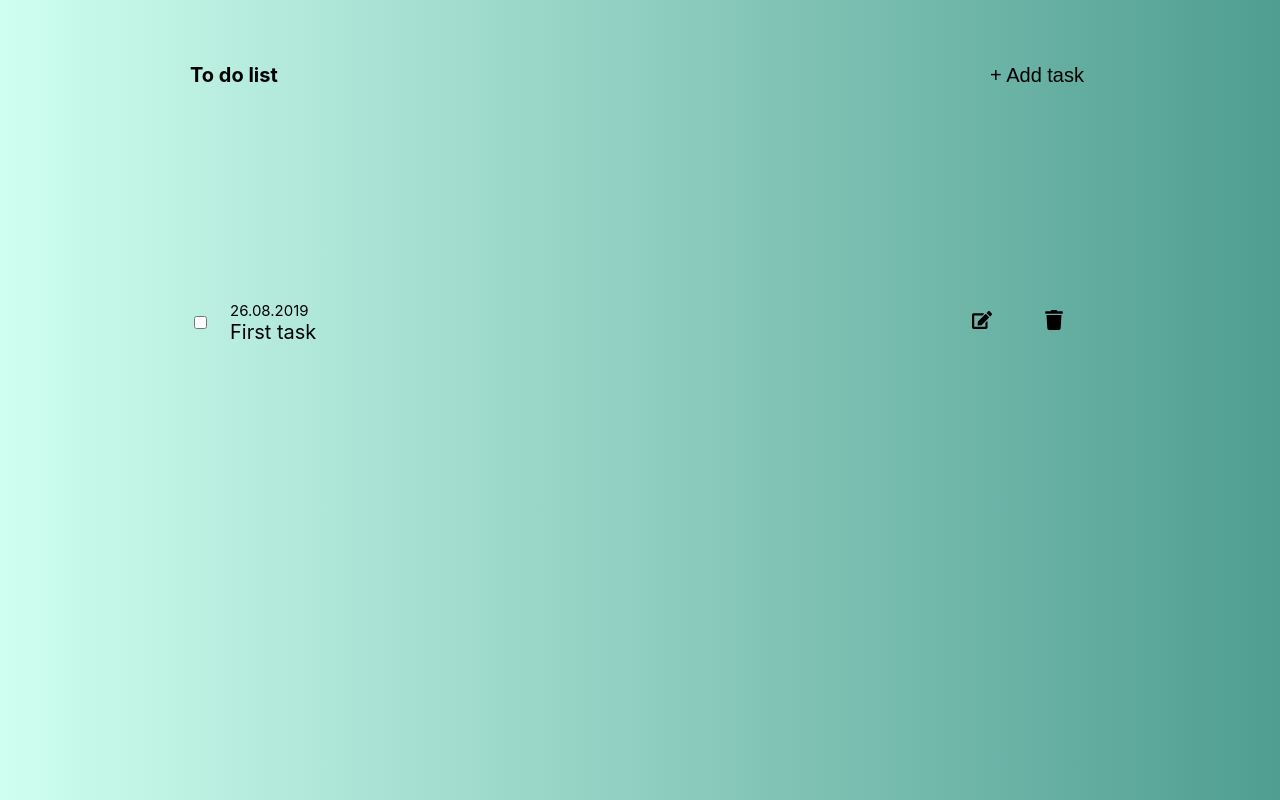
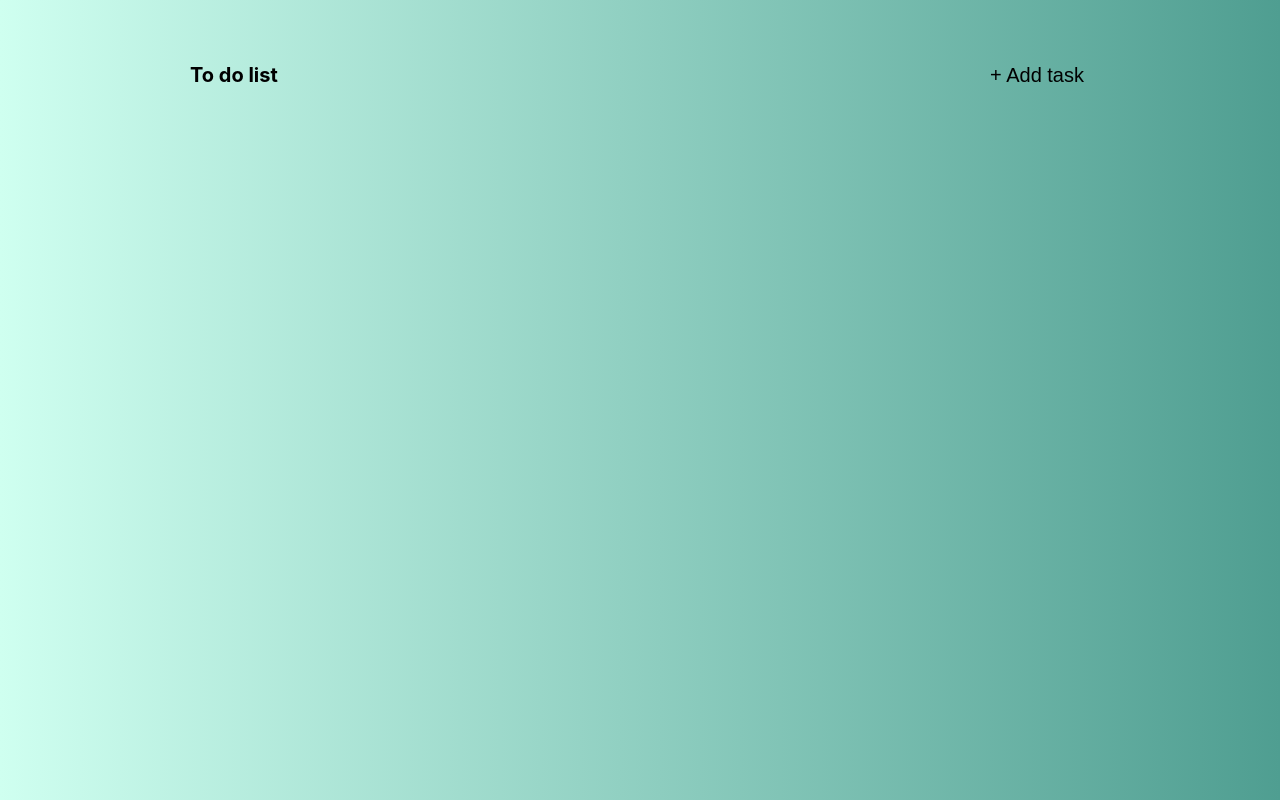
Before and after one commit to tatyana-sender/to-do-list, a React (Create React App) app: page / in a window 1280 px wide. Built offline with nearby package versions, Linux system fonts and the light colour scheme.

Commit message:
feat: show tasks

```diff
--- a/src/Components/List/Item/Item.jsx
+++ b/src/Components/List/Item/Item.jsx
@@ -3,15 +3,15 @@ import PropTypes from "prop-types";
 import { FaEdit, FaTrash } from 'react-icons/fa';
 import "./styles.scss";
 
-const Item = () => {
+const Item = ({date, title}) => {
 
     return (
         <>
             <div className="c-item">
                 <div className="c-item__status"><input type="checkbox" /></div>
                 <div className="c-item__info">
-                    <div className="c-item__date">26.08.2019</div>
-                    <div className="c-item__title">First task</div>
+                    <div className="c-item__date">{date}</div>
+                    <div className="c-item__title">{title}</div>
                 </div>
                 <div className="c-item__actions">
                     <button className="c-item__button"><FaEdit /></button>
--- a/src/Components/List/Item/styles.scss
+++ b/src/Components/List/Item/styles.scss
@@ -1,6 +1,7 @@
 .c-item {
   display: flex;
   align-items: center;
+  margin-bottom: 2rem;
 
   &__info {
     padding-left: 2rem;
--- a/src/Components/List/List.jsx
+++ b/src/Components/List/List.jsx
@@ -7,10 +7,27 @@ import "./styles.scss";
 
 const List = () => {
 
+    const counter = localStorage.getItem("counter");
+    const tasks =[];
+
+    for (let i = 0; i < counter; i++) {
+        if(localStorage.getItem(`data_${i}`)) {
+            const data = {
+                key: `data_${i}`,
+                data: JSON.parse(localStorage.getItem(`data_${i}`)),
+            }
+            tasks.push(data);
+        }
+    }
+
     return (
         <>
             <div className="c-list">
-                <Item />
+                {tasks.map((item, index) => {
+                    return (
+                        <Item key={item?.key ?? index} date={item?.data?.date} title={item?.data?.title} />
+                    )
+                })}
             </div>
         </>
     );
```
